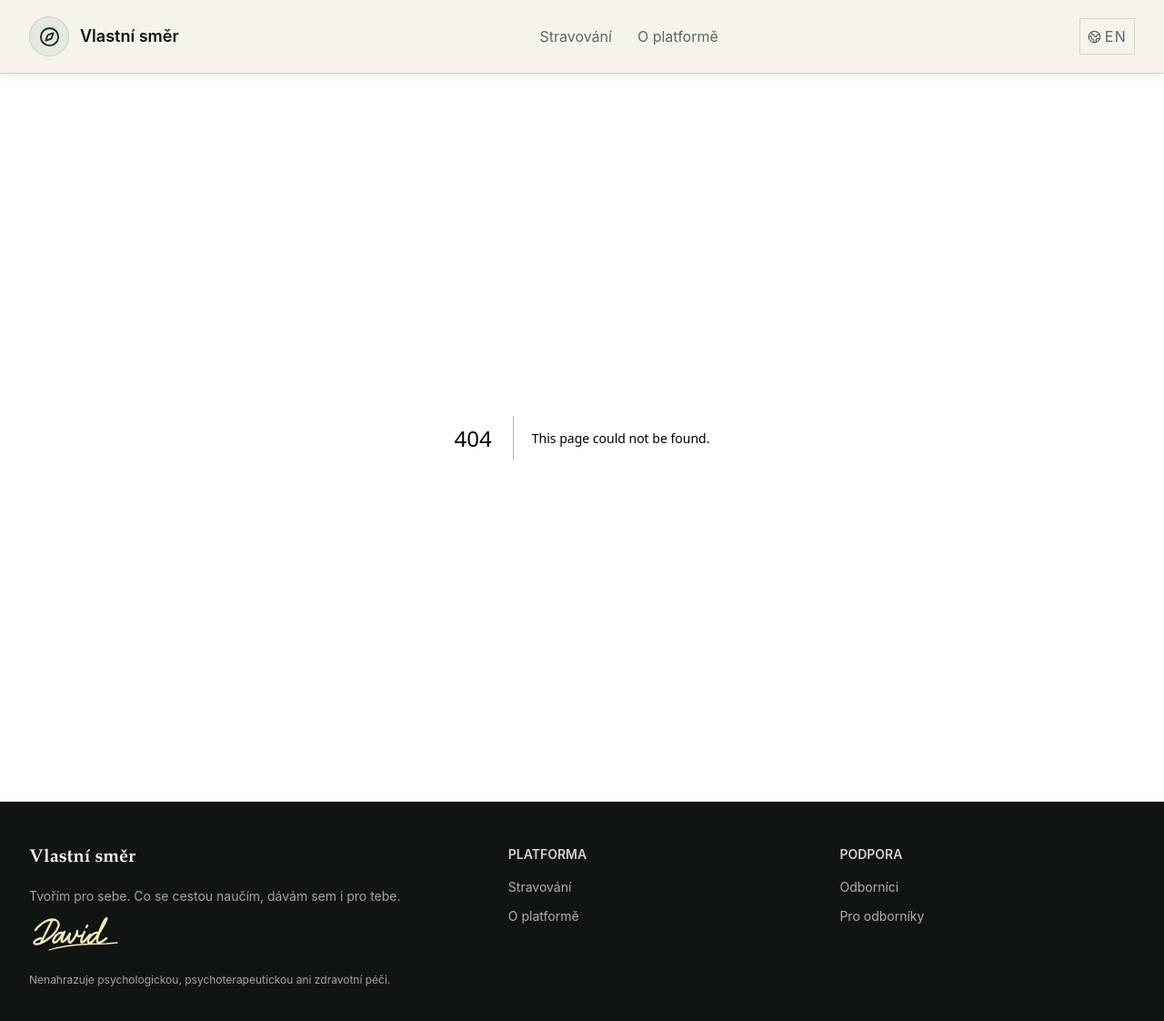
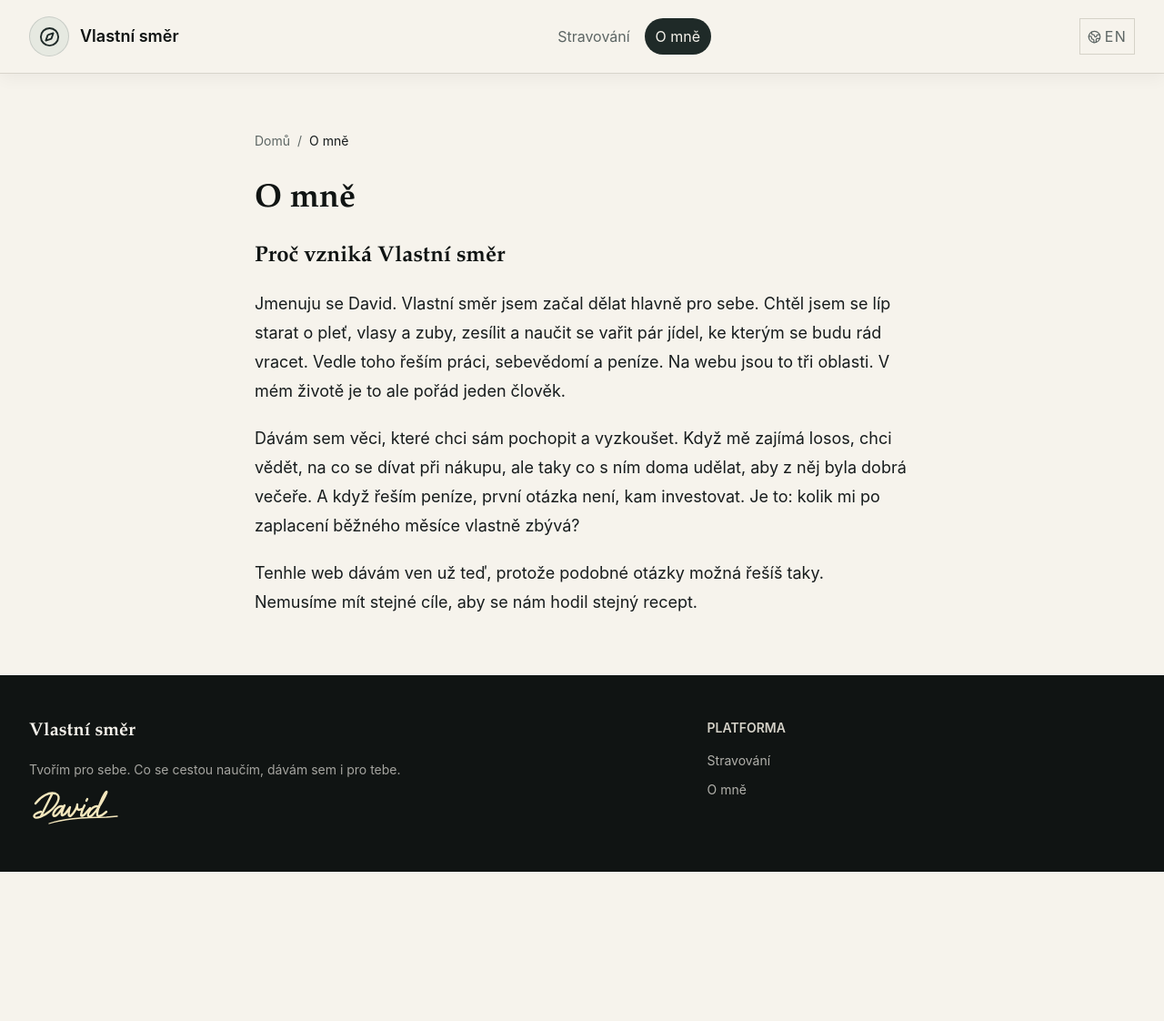
Before and after one commit to NeoCZ0101/CZECH-HORSE, a Next.js app: page /o-mne in a window 1280 px wide. Before the commit this address had no page. Shown: the top 1122 px of the page at 91% size. After the commit the page ends 958 px from the top, so only its background shows below. Built offline with nearby package versions, Linux system fonts and the light colour scheme.

Commit message:
Simplify footer and introduce bilingual About me page

```diff
--- /dev/null
+++ b/app/en/about-me/page.tsx
@@ -0,0 +1,26 @@
+import type { Metadata } from "next";
+import { BreadcrumbTrail } from "@/components/breadcrumbs";
+
+export const metadata: Metadata = {
+  title: "About me | Vlastní směr",
+  description: "I started Vlastní směr for myself, to learn how to look after my body and figure out work, confidence and money.",
+};
+
+export default function AboutPage() {
+  return (
+    <main className="bg-cream text-ink">
+      <article className="mx-auto max-w-3xl px-4 py-10 sm:px-6 sm:py-16">
+        <BreadcrumbTrail items={[{ href: "/en", label: "Home" }, { label: "About me" }]} />
+        <h1 className="mt-8 font-display text-4xl font-semibold leading-tight text-forest-deep">
+          About me
+        </h1>
+        <div className="mt-6 space-y-5 text-lg leading-8">
+          <h2 className="font-display text-2xl font-semibold text-forest-deep">Why I started Vlastní směr</h2>
+          <p>I’m David. I started Vlastní směr mostly for myself. I wanted to take better care of my skin, hair and teeth, get stronger, and learn to cook a few meals I’d happily make again. I’m also figuring out work, confidence and money. On this site those are three separate areas. In my life, they’re all me.</p>
+          <p>I put things here that I want to understand and try for myself. When I’m curious about salmon, I want to know what to look for at the shop, but also how to turn it into a good dinner. And when I think about money, my first question isn’t where to invest. It’s how much I actually have left at the end of an ordinary month.</p>
+          <p>I’m sharing this site now because you might be asking some of the same questions. We don’t have to have the same goals to enjoy the same recipe.</p>
+        </div>
+      </article>
+    </main>
+  );
+}
--- /dev/null
+++ b/app/o-mne/page.tsx
@@ -0,0 +1,26 @@
+import type { Metadata } from "next";
+import { BreadcrumbTrail } from "@/components/breadcrumbs";
+
+export const metadata: Metadata = {
+  title: "O mně | Vlastní směr",
+  description: "Vlastní směr jsem začal dělat hlavně pro sebe. Vedle péče o tělo řeším práci, sebevědomí a peníze.",
+};
+
+export default function AboutPage() {
+  return (
+    <main className="bg-cream text-ink">
+      <article className="mx-auto max-w-3xl px-4 py-10 sm:px-6 sm:py-16">
+        <BreadcrumbTrail items={[{ href: "/", label: "Domů" }, { label: "O mně" }]} />
+        <h1 className="mt-8 font-display text-4xl font-semibold leading-tight text-forest-deep">
+          O mně
+        </h1>
+        <div className="mt-6 space-y-5 text-lg leading-8">
+          <h2 className="font-display text-2xl font-semibold text-forest-deep">Proč vzniká Vlastní směr</h2>
+          <p>Jmenuju se David. Vlastní směr jsem začal dělat hlavně pro sebe. Chtěl jsem se líp starat o pleť, vlasy a zuby, zesílit a naučit se vařit pár jídel, ke kterým se budu rád vracet. Vedle toho řeším práci, sebevědomí a peníze. Na webu jsou to tři oblasti. V mém životě je to ale pořád jeden člověk.</p>
+          <p>Dávám sem věci, které chci sám pochopit a vyzkoušet. Když mě zajímá losos, chci vědět, na co se dívat při nákupu, ale taky co s ním doma udělat, aby z něj byla dobrá večeře. A když řeším peníze, první otázka není, kam investovat. Je to: kolik mi po zaplacení běžného měsíce vlastně zbývá?</p>
+          <p>Tenhle web dávám ven už teď, protože podobné otázky možná řešíš taky. Nemusíme mít stejné cíle, aby se nám hodil stejný recept.</p>
+        </div>
+      </article>
+    </main>
+  );
+}
--- a/app/o-platforme/page.tsx
+++ b/app/o-platforme/page.tsx
@@ -1,25 +1,5 @@
-import type { Metadata } from "next";
-import { BreadcrumbTrail } from "@/components/breadcrumbs";
+import { permanentRedirect } from "next/navigation";
 
-export const metadata: Metadata = {
-  title: "O platformě | Vlastní směr",
-  description: "Vlastní směr jsem začal dělat hlavně pro sebe. Vedle péče o tělo řeším práci, sebevědomí a peníze.",
-};
-
-export default function AboutPage() {
-  return (
-    <main className="bg-cream text-ink">
-      <article className="mx-auto max-w-3xl px-4 py-10 sm:px-6 sm:py-16">
-        <BreadcrumbTrail items={[{ href: "/", label: "Domů" }, { label: "O platformě" }]} />
-        <h1 className="mt-8 font-display text-4xl font-semibold leading-tight text-forest-deep">
-          Proč vzniká Vlastní směr
-        </h1>
-        <div className="mt-6 space-y-5 text-lg leading-8">
-          <p>Vlastní směr jsem začal dělat hlavně pro sebe. Chtěl jsem se líp starat o pleť, vlasy a zuby, zesílit a naučit se vařit pár jídel, ke kterým se budu rád vracet. Vedle toho řeším práci, sebevědomí a peníze. Na webu jsou to tři oblasti. V mém životě je to ale pořád jeden člověk.</p>
-          <p>Dávám sem věci, které chci sám pochopit a vyzkoušet. Když mě zajímá losos, chci vědět, na co se dívat při nákupu, ale taky co s ním doma udělat, aby z něj byla dobrá večeře. A když řeším peníze, první otázka není, kam investovat. Je to: kolik mi po zaplacení běžného měsíce vlastně zbývá?</p>
-          <p>Tenhle web dávám ven už teď, protože podobné otázky možná řešíš taky. Nemusíme mít stejné cíle, aby se nám hodil stejný recept.</p>
-        </div>
-      </article>
-    </main>
-  );
+export default function AboutPlatformPage() {
+  permanentRedirect("/o-mne");
 }
--- a/components/footer.tsx
+++ b/components/footer.tsx
@@ -5,79 +5,46 @@ import Image from "next/image";
 import { usePathname } from "next/navigation";
 import { platformName } from "@/lib/data";
 
-const czechColumns = [
-  {
-    title: "Platforma",
-    links: [
+const czechLinks = [
   { href: "/stravovani", label: "Stravování" },
-      { href: "/o-platforme", label: "O platformě" },
-    ],
-  },
-  {
-    title: "Podpora",
-    links: [
-      { href: "/odbornici", label: "Odborníci" },
-      { href: "/pro-odborniky", label: "Pro odborníky" },
-    ],
-  },
+  { href: "/o-mne", label: "O mně" },
 ];
 
-const englishColumns = [
-  {
-    title: "Platform",
-    links: [
-      { href: "#mapa-cloveka", label: "Areas" },
+const englishLinks = [
+  { href: "/en#mapa-cloveka", label: "Areas" },
   { href: "/en/stravovani", label: "Food and nutrition" },
-      { href: "#david-journey", label: "First journey" },
-      { href: "#how-it-works", label: "How it works" },
-    ],
-  },
-  {
-    title: "Support",
-    links: [
-      { href: "#start-here", label: "Start with your situation" },
-      { href: "/odbornici", label: "Experts (Czech)" },
-      { href: "/pro-odborniky", label: "For experts (Czech)" },
-      { href: "#platform-boundaries", label: "Platform boundaries" },
-    ],
-  },
+  { href: "/en#david-journey", label: "First journey" },
+  { href: "/en#how-it-works", label: "How it works" },
+  { href: "/en/about-me", label: "About me" },
 ];
 
 export function Footer() {
   const pathname = usePathname();
   const isEnglish = pathname === "/en" || pathname.startsWith("/en/");
-  const columns = isEnglish ? englishColumns : czechColumns;
+  const links = isEnglish ? englishLinks : czechLinks;
   const description = isEnglish
     ? "I'm building this for myself and sharing what I learn along the way."
     : "Tvořím pro sebe. Co se cestou naučím, dávám sem i pro tebe.";
-  const note = isEnglish
-    ? "It does not replace medical, psychological or therapeutic care."
-    : "Nenahrazuje psychologickou, psychoterapeutickou ani zdravotní péči.";
 
   return (
     <footer className="bg-forest-deep text-cream/80">
-      <div className="mx-auto grid max-w-7xl gap-10 px-4 py-12 sm:px-6 md:grid-cols-[1.5fr_1fr_1fr] lg:px-8">
+      <div className="mx-auto grid max-w-7xl gap-10 px-4 py-12 sm:px-6 md:grid-cols-[1.5fr_1fr] lg:px-8">
         <div>
           <p className="font-display text-xl font-semibold text-cream">{platformName}</p>
           <p className="mt-4 max-w-md text-sm leading-6 text-cream/65">{description}</p>
           <Image unoptimized src="/david-signature.svg" alt="David" width={108} height={44} className="mt-2" />
-          <p className="mt-5 text-xs text-cream/65">{note}</p>
         </div>
 
-        {columns.map((column) => (
-          <div key={column.title}>
-            <h2 className="text-sm font-semibold uppercase text-sand">{column.title}</h2>
+        <nav aria-labelledby="footer-platform">
+          <h2 id="footer-platform" className="text-sm font-semibold uppercase text-sand">{isEnglish ? "Platform" : "Platforma"}</h2>
           <ul className="mt-4 grid gap-3 text-sm">
-              {column.links.map((link) => (
+            {links.map((link) => (
               <li key={link.href}>
-                  <Link className="text-cream/70 transition hover:text-cream" href={link.href}>
-                    {link.label}
-                  </Link>
+                <Link className="text-cream/70 transition hover:text-cream" href={link.href}>{link.label}</Link>
               </li>
             ))}
           </ul>
-          </div>
-        ))}
+        </nav>
       </div>
     </footer>
   );
--- a/components/header.tsx
+++ b/components/header.tsx
@@ -9,7 +9,7 @@ import { MobileNavigation } from "@/components/mobile-navigation";
 
 const czechNavItems = [
   { href: "/stravovani", label: "Stravování" },
-  { href: "/o-platforme", label: "O platformě" },
+  { href: "/o-mne", label: "O mně" },
 ];
 
 const englishNavItems = [
@@ -18,7 +18,7 @@ const englishNavItems = [
   { href: "#david-journey", label: "First journey" },
   { href: "#how-it-works", label: "How it works" },
   { href: "#current-focus", label: "Current focus" },
-  { href: "#platform-boundaries", label: "About" },
+  { href: "/en/about-me", label: "About me" },
 ];
 
 export function Header() {
@@ -26,6 +26,8 @@ export function Header() {
   const isEnglish = pathname === "/en" || pathname.startsWith("/en/");
   const navItems = isEnglish ? englishNavItems : czechNavItems;
   const translations: Record<string, string> = {
+    "/o-mne": "/en/about-me",
+    "/en/about-me": "/o-mne",
     "/stravovani/maso-a-ryby": "/en/stravovani/meat-and-fish",
     "/en/stravovani/meat-and-fish": "/stravovani/maso-a-ryby",
     "/stravovani/omacky-a-dochuceni": "/en/stravovani/sauces-and-seasoning",
@@ -74,8 +76,8 @@ export function Header() {
             <Link
               key={item.href}
               href={item.href}
-              aria-current={item.href === (isEnglish ? "/en/stravovani" : "/stravovani") && pathname === item.href ? "page" : undefined}
-              className={`rounded-full px-3 py-2 text-sm font-medium transition hover:bg-mist hover:text-forest ${item.href === (isEnglish ? "/en/stravovani" : "/stravovani") && pathname === item.href ? "bg-forest text-cream hover:bg-forest-deep hover:text-cream" : "text-muted"}`}
+              aria-current={pathname === item.href ? "page" : undefined}
+              className={`rounded-full px-3 py-2 text-sm font-medium transition hover:bg-mist hover:text-forest ${pathname === item.href ? "bg-forest text-cream hover:bg-forest-deep hover:text-cream" : "text-muted"}`}
             >
               {item.label}
             </Link>
```
Lines whose indentation alone changed are shown as unchanged.
